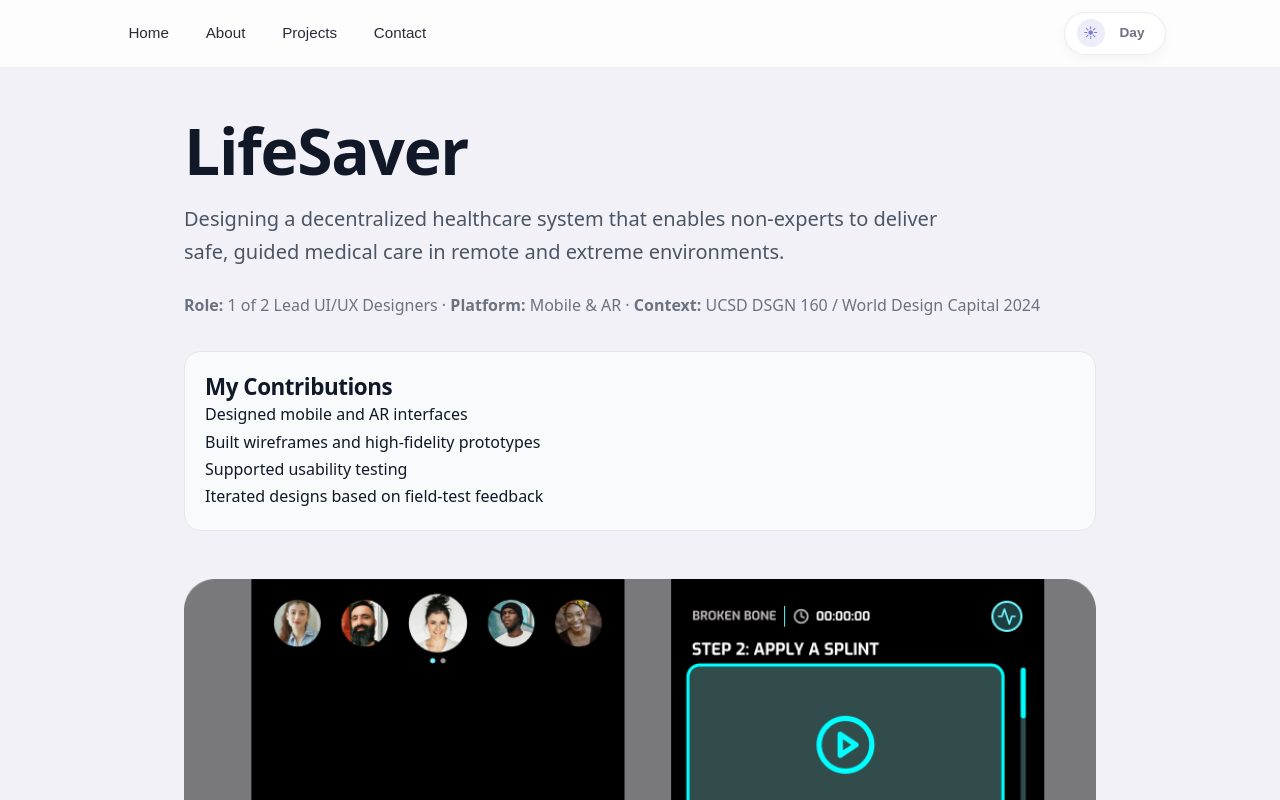
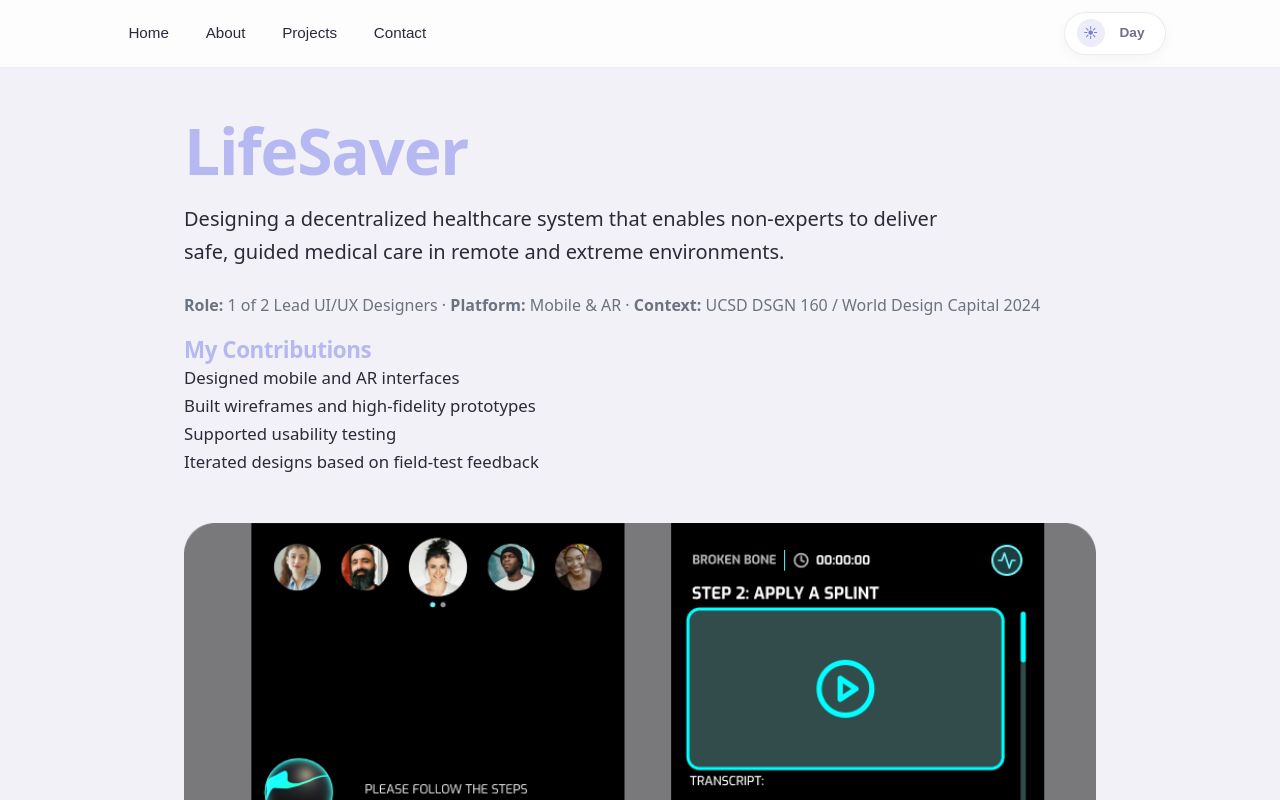
Before and after one commit to ItsSnowyMoon/portfolio-site, a Next.js app: page /projects/lifesaver in a window 1280 px wide. Shown: the top 800 px of the page. Built offline with nearby package versions, Linux system fonts and the light colour scheme.

Commit message:
Fixing img and header color

```diff
--- a/app/projects/lifesaver/page.tsx
+++ b/app/projects/lifesaver/page.tsx
@@ -34,7 +34,7 @@ export default function LifeSaverProjectPage() {
         padding: '3rem 1.5rem 5rem',
         fontFamily: 'system-ui, -apple-system, BlinkMacSystemFont, sans-serif',
         lineHeight: 1.7,
-        color: '#111827',
+        color: '#b6b8f2',
       }}
     >
       <motion.header variants={fade} style={{ marginBottom: '3rem' }}>
@@ -52,7 +52,7 @@ export default function LifeSaverProjectPage() {
           style={{
             fontSize: '1.25rem',
             maxWidth: '760px',
-            color: '#4b5563',
+
           }}
         >
           Designing a decentralized healthcare system that enables non-experts
@@ -72,20 +72,14 @@ export default function LifeSaverProjectPage() {
         </div>
 
         <div
-          style={{
-            marginTop: '2rem',
-            padding: '1.25rem',
-            background: '#f8fafc',
-            border: '1px solid #e5e7eb',
-            borderRadius: '16px',
-          }}
+
         >
-          <h3 style={{ marginTop: 0 }}>My Contributions</h3>
+          <h3 style={{ marginTop: '1rem' }}>My Contributions</h3>
           <ul>
-            <li>Designed mobile and AR interfaces</li>
-            <li>Built wireframes and high-fidelity prototypes</li>
-            <li>Supported usability testing</li>
-            <li>Iterated designs based on field-test feedback</li>
+            <p>Designed mobile and AR interfaces</p>
+            <p>Built wireframes and high-fidelity prototypes</p>
+            <p>Supported usability testing</p>
+            <p>Iterated designs based on field-test feedback</p>
           </ul>
         </div>
       </motion.header>
@@ -319,28 +313,28 @@ export default function LifeSaverProjectPage() {
         <h2>Impact & Reflection</h2>
 
         <ul>
-          <li>
+          <p>
             Participants successfully followed guided workflows and completed
             simulated procedures with minimal facilitator intervention.
-          </li>
-          <li>
+          </p>
+          <p>
             Users reported greater confidence when navigating unfamiliar medical
             procedures with AI-assisted guidance.
-          </li>
-          <li>
+          </p>
+          <p>
             The project was showcased at World Design Capital 2024 and presented
             to healthcare professionals, designers, and researchers.
-          </li>
-          <li>
+          </p>
+          <p>
             I strengthened my skills in AR design, high-stress workflow design,
             usability testing, and cross-functional collaboration.
-          </li>
+          </p>
         </ul>
       </motion.section>
 
       <div style={{ display: 'grid', gap: '1rem', marginBottom: '4rem' }}>
-        <motion.img variants={imageAnim} src="/crowd.jpg" alt="Audience" style={imageStyle} />
-        <motion.img variants={imageAnim} src="/team.png" alt="Project team" style={imageStyle} />
+        <motion.img variants={imageAnim} src="/crowd.JPG" alt="Audience" style={imageStyle} />
+        <motion.img variants={imageAnim} src="/team.PNG" alt="Project team" style={imageStyle} />
       </div>
 
       <footer
```
